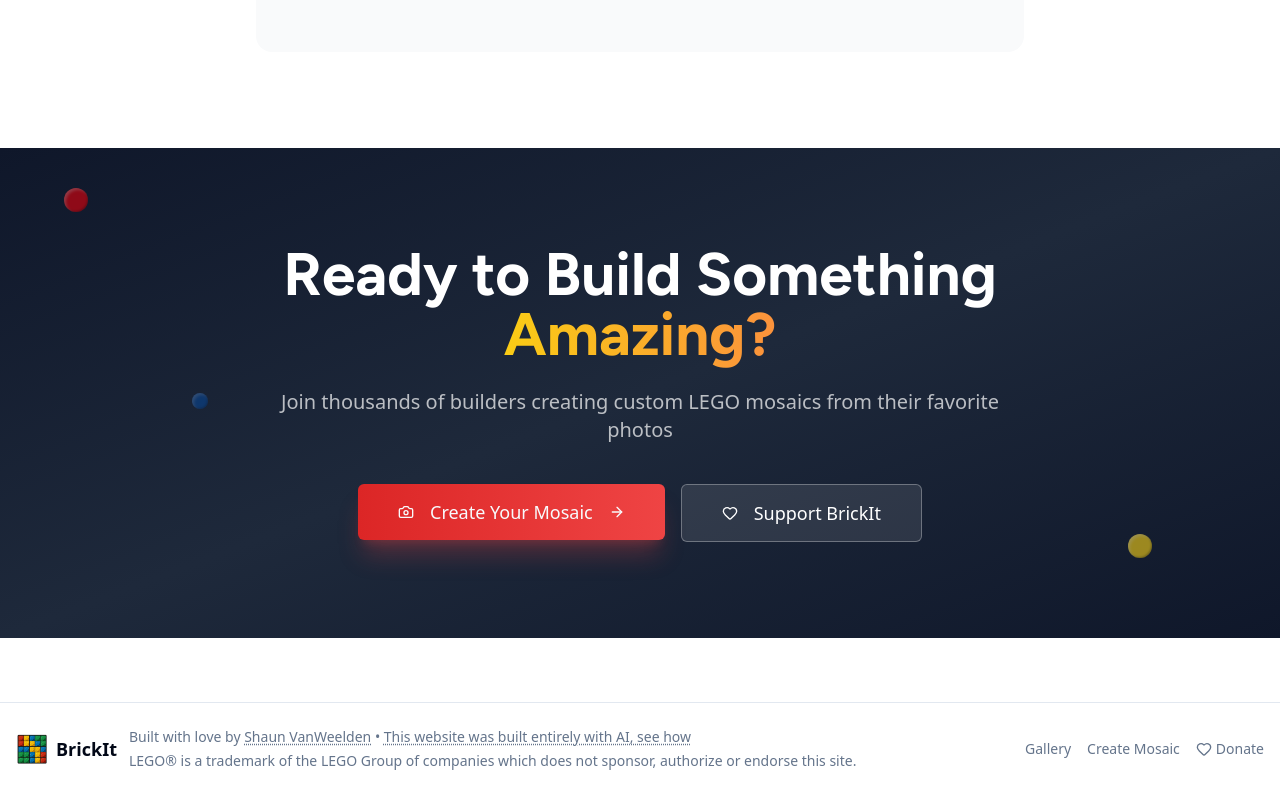
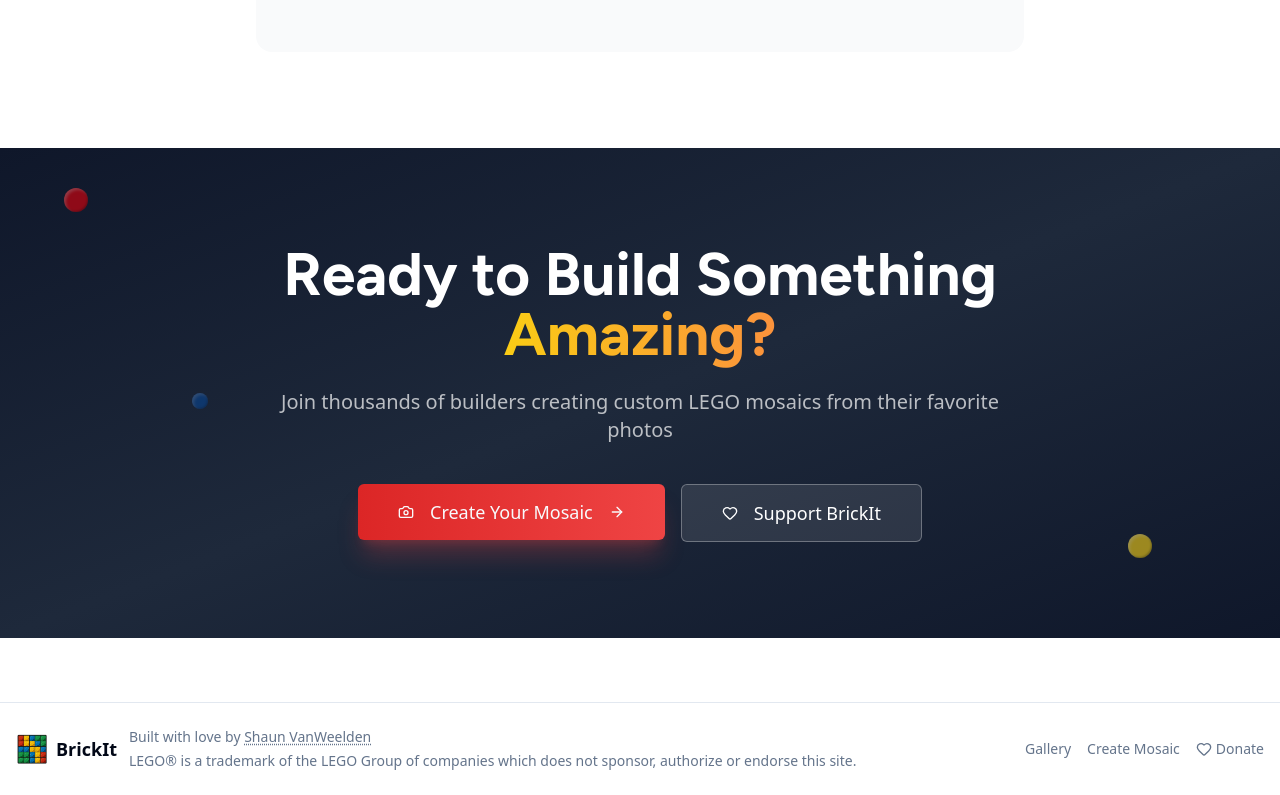
Before and after one commit to shaun3141/BrickitV2, a React (Vite) app in the folder client/: page / in a window 1280 px wide. Shown: the part 3933-4728 px from the top of the page. Built offline with nearby package versions, Linux system fonts and the light colour scheme; no server answers.

Commit message:
Remove Site Footer about AI

```diff
--- a/client/src/components/layout/SiteLayout.tsx
+++ b/client/src/components/layout/SiteLayout.tsx
@@ -118,13 +118,6 @@
                   >
                     Shaun VanWeelden
                   </a>
-                  {' '}•{' '}
-                  <Link
-                    to="/how-it-was-built"
-                    className="hover:text-foreground transition-colors underline underline-offset-2 decoration-dotted"
-                  >
-                    This website was built entirely with AI, see how
-                  </Link>
                 </p>
                 <p className="mt-1">
                   LEGO® is a trademark of the LEGO Group of companies which does not
```
